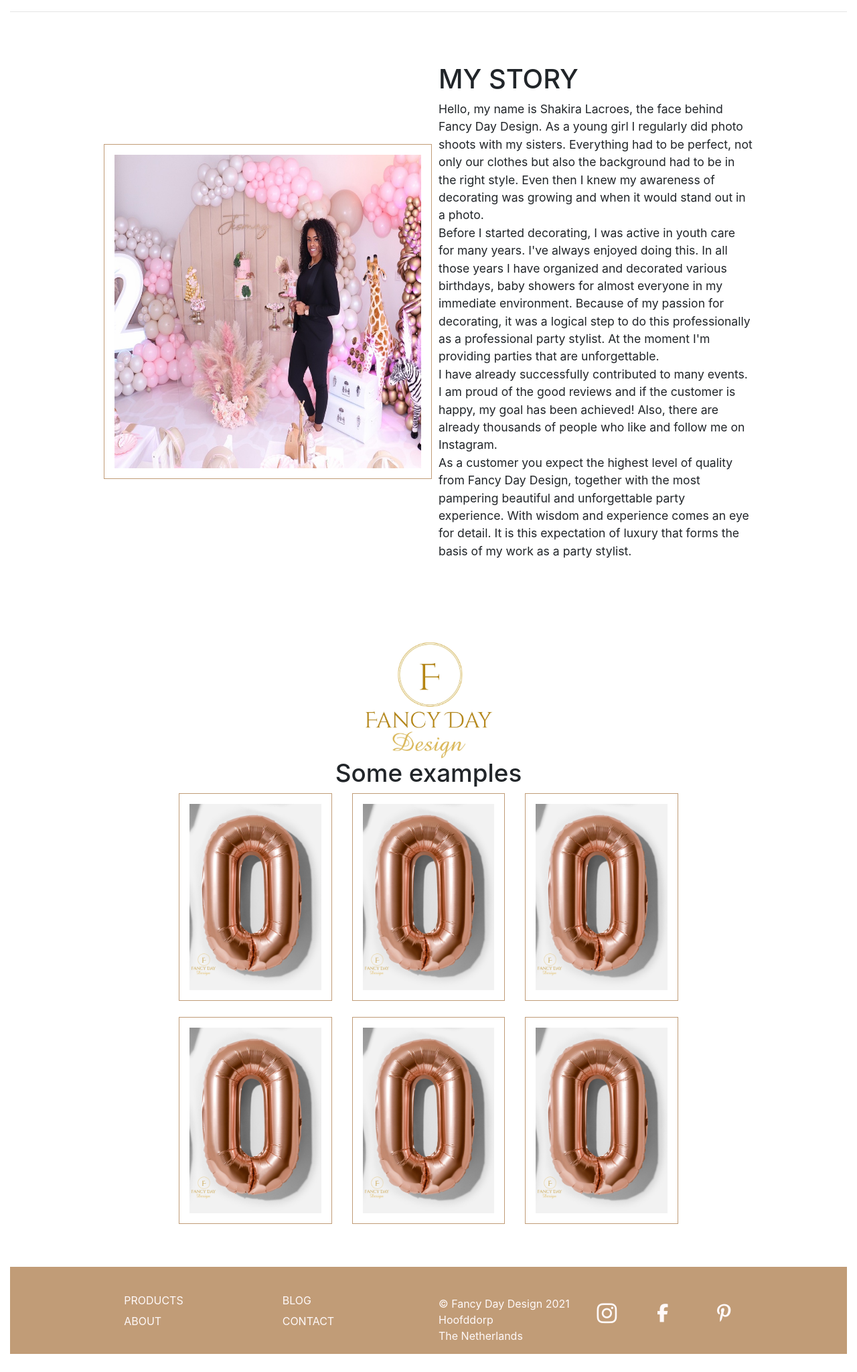
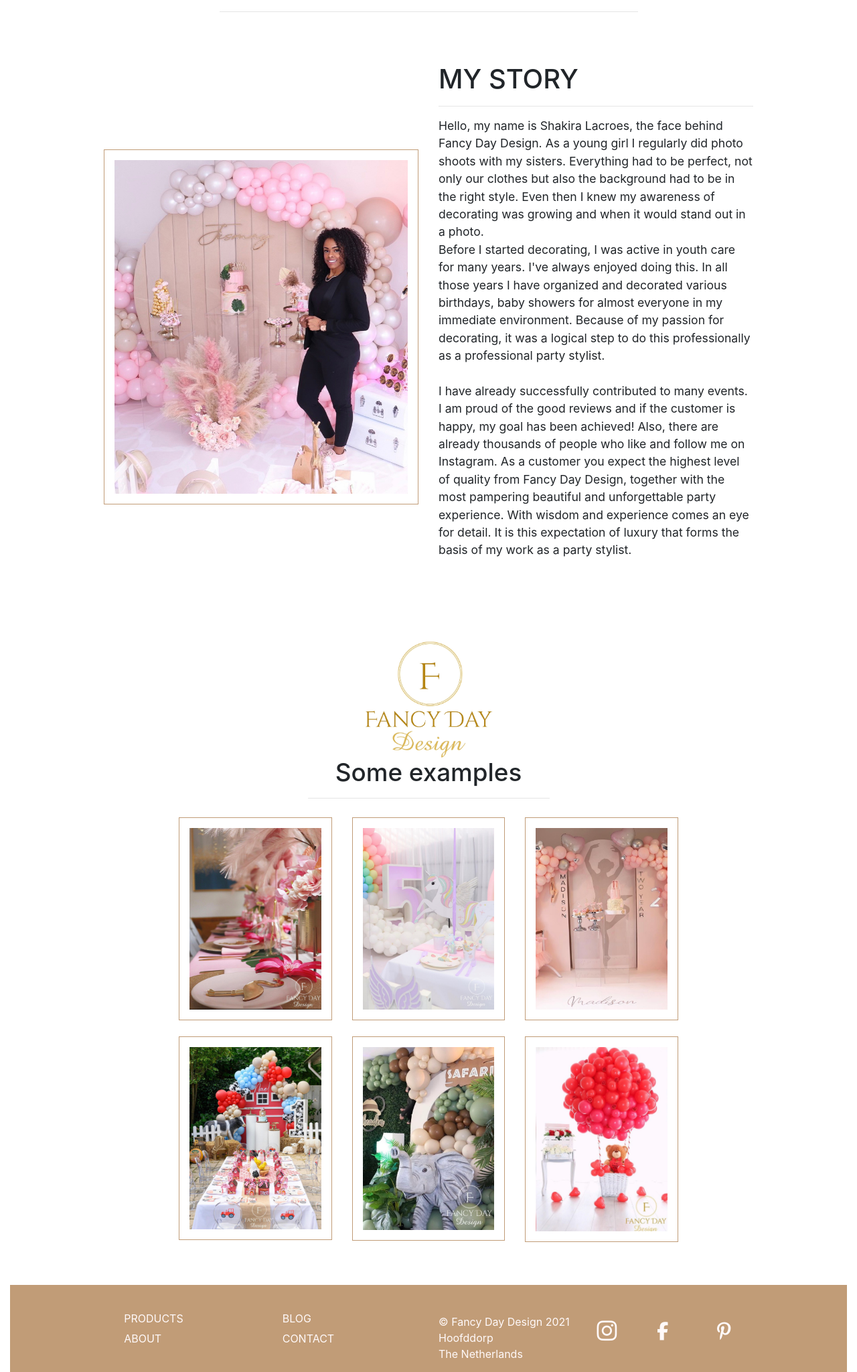
Before and after one commit to gwenjo/FancyDayDesign, a Django app: page /about/ in a window 1280 px wide. Shown: the part 227-2275 px from the top of the page at 67% size. Before the commit the page ends 2248 px from the top, so only its background shows below. Run offline with Django 3.2, Linux system fonts and the light colour scheme; some libraries are stand-ins or nearby versions.

Commit message:
added new img to gallery about page

```diff
--- a/about/templates/about/about.html
+++ b/about/templates/about/about.html
@@ -15,40 +15,39 @@
             <div class="row">
                 <div class="col text-center mt-3">
                     <h2 class="logo-font">About</h2>
-                        <hr class="w-40 mb-1">
+                        <hr class="w-50 mb-1">
                 </div>
             </div>
     <!--- About image --->
         <div class="container">
             <div class="row align-items-center my-4">
-                <div class="col-12 col-md-6">
+                <div class="col-12 col-md-6"><br/><br/>
                     <div class="image-container my-4">
-                        <img src="/media/about.jpg" alt="about-photo" width="490" height="500" class="about-image">
+                        <img src="/media/about-1.jpeg" alt="about-photo" width="470" height="530" class="about-image">
                 </div>
             </div>
     <!--- About text container --->
         <div class="col-12 col-md-12 col-lg-6">
             <div class="about-details-container mb-5 mt-md-5">
                 <h2 class="about-heading">My Story</h2>
+                <hr>
                     <p class="about-text">Hello, my name is Shakira Lacroes, the face behind Fancy Day Design. As a young girl I regularly did photo shoots with my sisters. Everything had to be perfect, not only our clothes but also the background had to be in the right style. Even then I knew my awareness of decorating was growing and when it would stand out in a photo. <br/>
 
-                    Before I started decorating, I was active in youth care for many years. I've always enjoyed doing this. In all those years I have organized and decorated various birthdays, baby showers for almost everyone in my immediate environment. Because of my passion for decorating, it was a logical step to do this professionally as a professional party stylist. At the moment I'm providing parties that are unforgettable.<br/>
+                    Before I started decorating, I was active in youth care for many years. I've always enjoyed doing this. In all those years I have organized and decorated various birthdays, baby showers for almost everyone in my immediate environment. Because of my passion for decorating, it was a logical step to do this professionally as a professional party stylist.<br/><br/>
 
                     I have already successfully contributed to many events. I am proud of the good reviews and if the customer is happy, my goal has been achieved! Also, there are already thousands of people who like and follow me on Instagram.
-                    <br/>
-
                     As a customer you expect the highest level of quality from Fancy Day Design, together with the most pampering beautiful and unforgettable party experience. With wisdom and experience comes an eye for detail. It is this expectation of luxury that forms the basis of my work as a party stylist.<br/>
                 </p>
             </div>
         </div>
     </div>
-
     <!--- Header --->
         <div class="container-fluid div-section">
             <div class="container hp-section-3-heading mt-5">
                     <img src="/media/logo_small.jpg" width="200" height="200" alt="logo" class="center-3">
                         <h2 class="home-decor">Some examples</h2>
-            </div>
+                        <hr class="w-50 mb-1">
+            </div><br/>
 
             <div class="row hp-section-3">
                 <div class="container">
@@ -57,21 +56,21 @@
                         <div class="col-12 col-md-6 col-lg-4">
                             <div class="div-product-card">
                                 <div class="div-product-card-img">
-                                    <a target="_blank" href="/media/balloon_0.jpg"><img src="/media/balloon_0.jpg" alt="" ></a>
+                                    <a target="_blank" href="/media/dinner.jpeg"><img src="/media/dinner.jpeg" alt="Dinner Theme"></a>
                                 </div>
                             </div>
                         </div>
                         <div class="col-12 col-md-6 col-lg-4">
                             <div class="div-product-card">
                                 <div class="div-product-card-img">
-                                    <a target="_blank" href="/media/balloon_0.jpg"><img src="/media/balloon_0.jpg" alt="" ></a>
+                                    <a target="_blank" href="/media/bday_5.jpeg"><img src="/media/bday_5.jpeg" alt="Bday 5 Theme"></a>
                                 </div>
                             </div>
                         </div>
                         <div class="col-12 col-md-6 col-lg-4">
                             <div class="div-product-card">
                                 <div class="div-product-card-img">
-                                    <a target="_blank" href="/media/balloon_0.jpg"><img src="/media/balloon_0.jpg" alt=""></a>
+                                    <a target="_blank" href="/media/bday_ballet.jpg"><img src="/media/bday_ballet.jpg" alt="Ballet Theme"></a>
                                 </div>
                             </div>
                         </div>
@@ -83,21 +82,21 @@
                         <div class="col-12 col-md-6 col-lg-4">
                             <div class="div-product-card">
                                 <div class="div-product-card-img">
-                                    <a target="_blank" href="/media/balloon_0.jpg"><img src="/media/balloon_0.jpg" alt="" ></a>
+                                    <a target="_blank" href="/media/bday_farm.jpeg"><img src="/media/bday_farm.jpeg" alt="Farm Theme"></a>
                                 </div>
                             </div>
                         </div>
                         <div class="col-12 col-md-6 col-lg-4">
                             <div class="div-product-card">
                                 <div class="div-product-card-img">
-                                    <a target="_blank" href="/media/balloon_0.jpg"><img src="/media/balloon_0.jpg" alt="" ></a>
+                                    <a target="_blank" href="/media/bday_safari.jpg"><img src="/media/bday_safari.jpg" alt="Safari Theme"></a>
                                 </div>
                             </div>
                         </div>
                         <div class="col-12 col-md-6 col-lg-4">
                             <div class="div-product-card">
                                 <div class="div-product-card-img">
-                                    <a target="_blank" href="/media/balloon_0.jpg"><img src="/media/balloon_0.jpg" alt=""></a>
+                                    <a target="_blank" href="/media/romantic.jpg"><img src="/media/romantic.jpg" alt="Romantic Theme"></a>
                                 </div>
                             </div>
                         </div>
```
Also changed, not shown: media/about-1.jpeg (added), media/bday_5.jpeg (added), media/bday_ballet.jpg (added), media/bday_farm.jpeg (added), media/bday_safari.jpg (added), media/dinner.jpeg (added), media/romantic.jpg (added).
